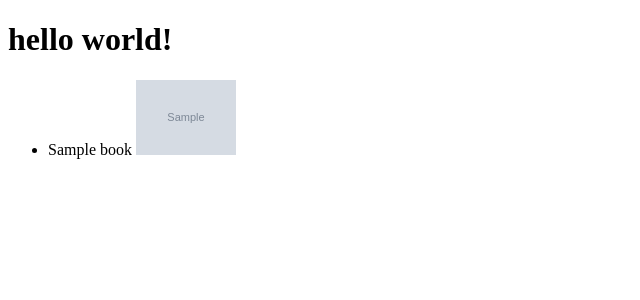
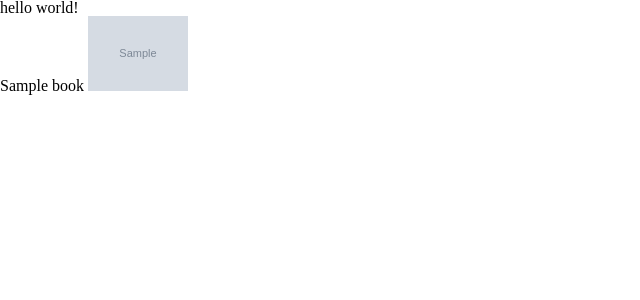
Before and after one commit to htshongany/libraryapp, a Django app: page / in a window 1280 px wide. Shown: the top 300 px of the page, without its empty margins (0-640 px from the left). Run offline with Django 4.2, Linux system fonts and the light colour scheme; tables that the repository leaves empty hold one stand-in row (values such as "Sample post"); grey boxes marked "Sample" are stand-in pictures.

Commit message:
add [css-styles file]

```diff
--- /dev/null
+++ b/static/css/styles.css
@@ -0,0 +1,48 @@
+/* http://meyerweb.com/eric/tools/css/reset/
+   v2.0 | 20110126
+   License: none (public domain)
+*/
+
+html, body, div, span, applet, object, iframe,
+h1, h2, h3, h4, h5, h6, p, blockquote, pre,
+a, abbr, acronym, address, big, cite, code,
+del, dfn, em, img, ins, kbd, q, s, samp,
+small, strike, strong, sub, sup, tt, var,
+b, u, i, center,
+dl, dt, dd, ol, ul, li,
+fieldset, form, label, legend,
+table, caption, tbody, tfoot, thead, tr, th, td,
+article, aside, canvas, details, embed,
+figure, figcaption, footer, header, hgroup,
+menu, nav, output, ruby, section, summary,
+time, mark, audio, video {
+	margin: 0;
+	padding: 0;
+	border: 0;
+	font-size: 100%;
+	font: inherit;
+	vertical-align: baseline;
+}
+/* HTML5 display-role reset for older browsers */
+article, aside, details, figcaption, figure,
+footer, header, hgroup, menu, nav, section {
+	display: block;
+}
+body {
+	line-height: 1;
+}
+ol, ul {
+	list-style: none;
+}
+blockquote, q {
+	quotes: none;
+}
+blockquote:before, blockquote:after,
+q:before, q:after {
+	content: '';
+	content: none;
+}
+table {
+	border-collapse: collapse;
+	border-spacing: 0;
+}
--- a/templates/base.html
+++ b/templates/base.html
@@ -1,9 +1,11 @@
+{% load static %}
 <!DOCTYPE html>
 <html lang="en">
 <head>
     <meta charset="UTF-8">
     <meta http-equiv="X-UA-Compatible" content="IE=edge">
     <meta name="viewport" content="width=device-width, initial-scale=1.0">
+    <link rel="stylesheet" type="text/css" href="{% static 'css/styles.css' %}">
     <title>library-app</title>
 </head>
 <body>
```
